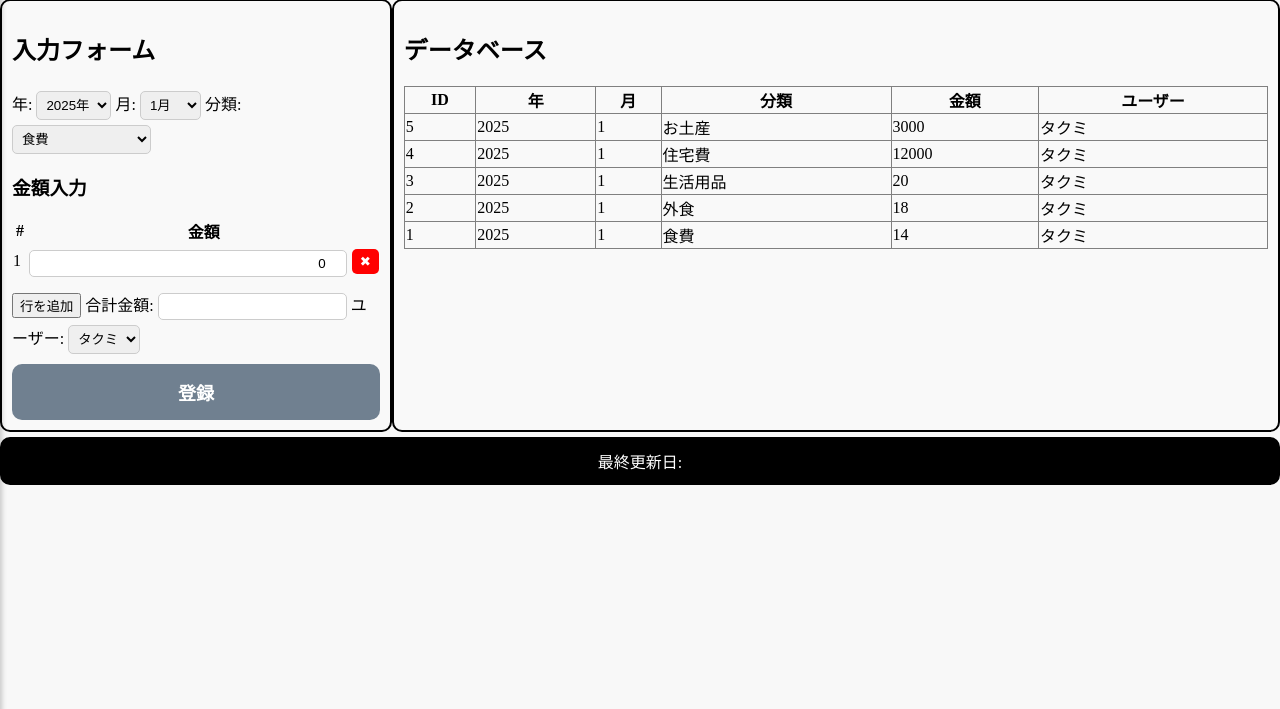
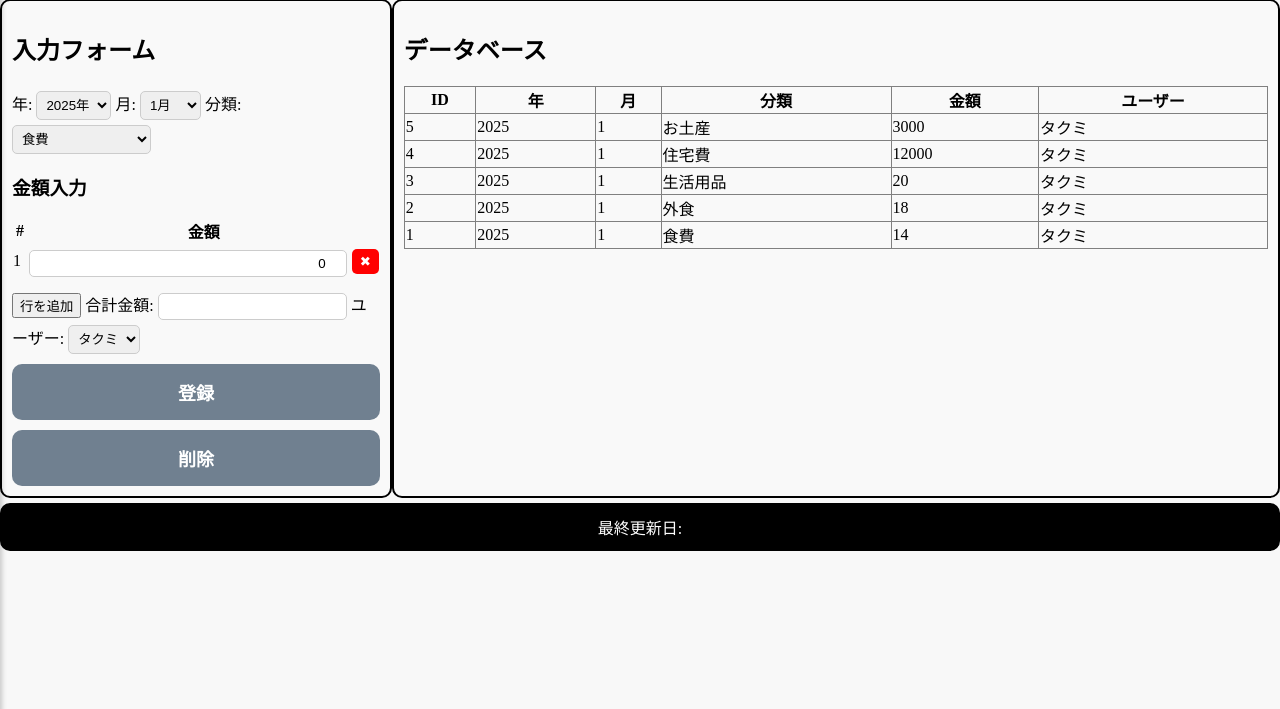
Before and after one commit to BlackBow393/HTML_Kakeibo, a Flask app: page /input in a window 1280 px wide. Shown: the part 91-800 px from the top of the page. Run offline with Flask 3, Linux system fonts and the light colour scheme; data comes from the database, SQL or seed files in the repository.

Commit message:
削除ボタンをinput.htmlとstyle.cssに追加

```diff
--- a/static/style.css
+++ b/static/style.css
@@ -139,6 +139,25 @@ button[type="submit"]:hover {
     background-color: steelblue;
 }
 
+/* 削除ボタン（id="data-delete" のみ適用） */
+#data-delete {
+    width: 100%;         /* 幅いっぱいに広げる */
+    padding: 15px;       /* ボタンを大きくする */
+    font-size: 18px;     /* 文字を大きくする */
+    font-weight: bold;   /* 文字を太くする */
+    background-color: slategray;
+    color: white;
+    border: none;
+    border-radius: 10px;
+    cursor: pointer;
+    margin-top: 10px;    /* 🔥 上のフォームとの間にスペースを作る */
+}
+
+/* ホバー時のスタイル */
+#data-delete:hover {
+    background-color: pink;
+}
+
 .data-table {
     display: table-cell;
     width: 68%;
--- a/templates/input.html
+++ b/templates/input.html
@@ -94,6 +94,8 @@
 
                 <!-- 送信ボタン -->
                 <button type="submit">登録</button>
+                <!-- 削除ボタン -->
+                <button type="button" id="data-delete">削除</button>
             </form>
         </div>
         <div class="data-table">
```
